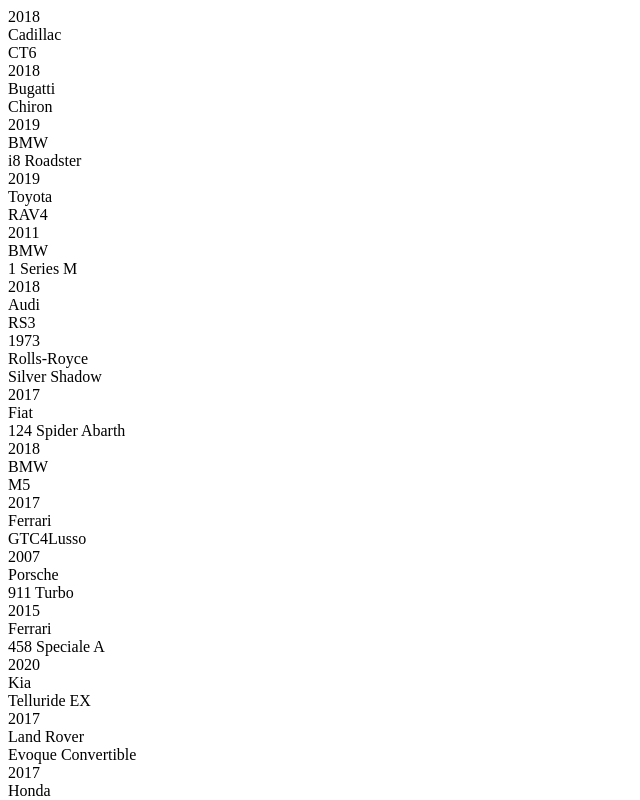
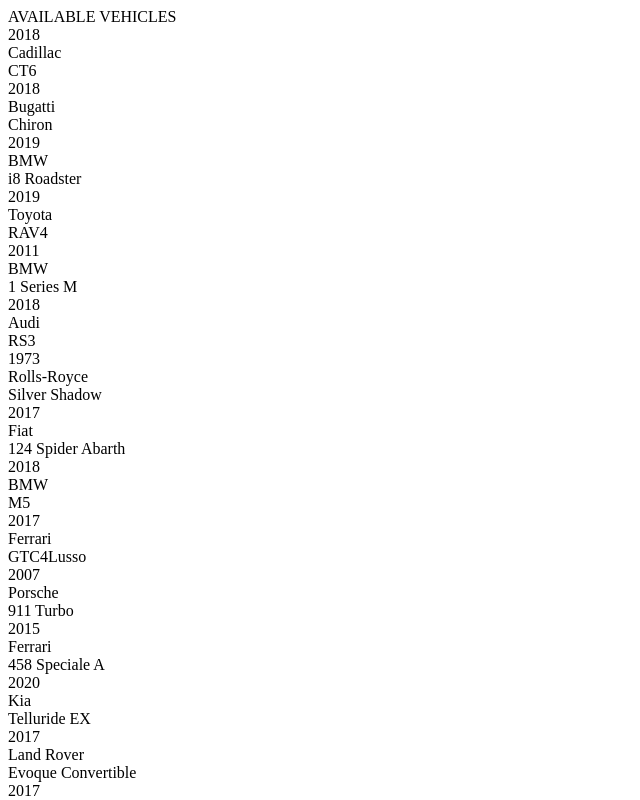
Before and after one commit to joshxcho/car-finder, a React app: page / in a window 1280 px wide. Shown: the top 800 px of the page, without its empty margins (0-640 px from the left). Built offline with nearby package versions, Linux system fonts and the light colour scheme; the HTML template or start-up script is replaced by a standard one.

Commit message:
Add header above the list of cars

```diff
--- a/react-client/src/components/App.jsx
+++ b/react-client/src/components/App.jsx
@@ -1,4 +1,5 @@
 import React, { Component } from 'react';
+import Header from './Header.jsx';
 import VehicleList from './VehicleList.jsx';
 
 import vehicles from '../../../vehicle-data.json';
@@ -26,6 +27,7 @@ class App extends Component {
     const { cars } = this.state;
     return (
       <div>
+        <Header />
         <VehicleList vehicles={cars} />
       </div>
     );
--- /dev/null
+++ b/react-client/src/components/Header.jsx
@@ -0,0 +1,9 @@
+import React from 'react';
+
+const Header = () => (
+  <div className="header">
+AVAILABLE VEHICLES
+  </div>
+);
+
+export default Header;
```
